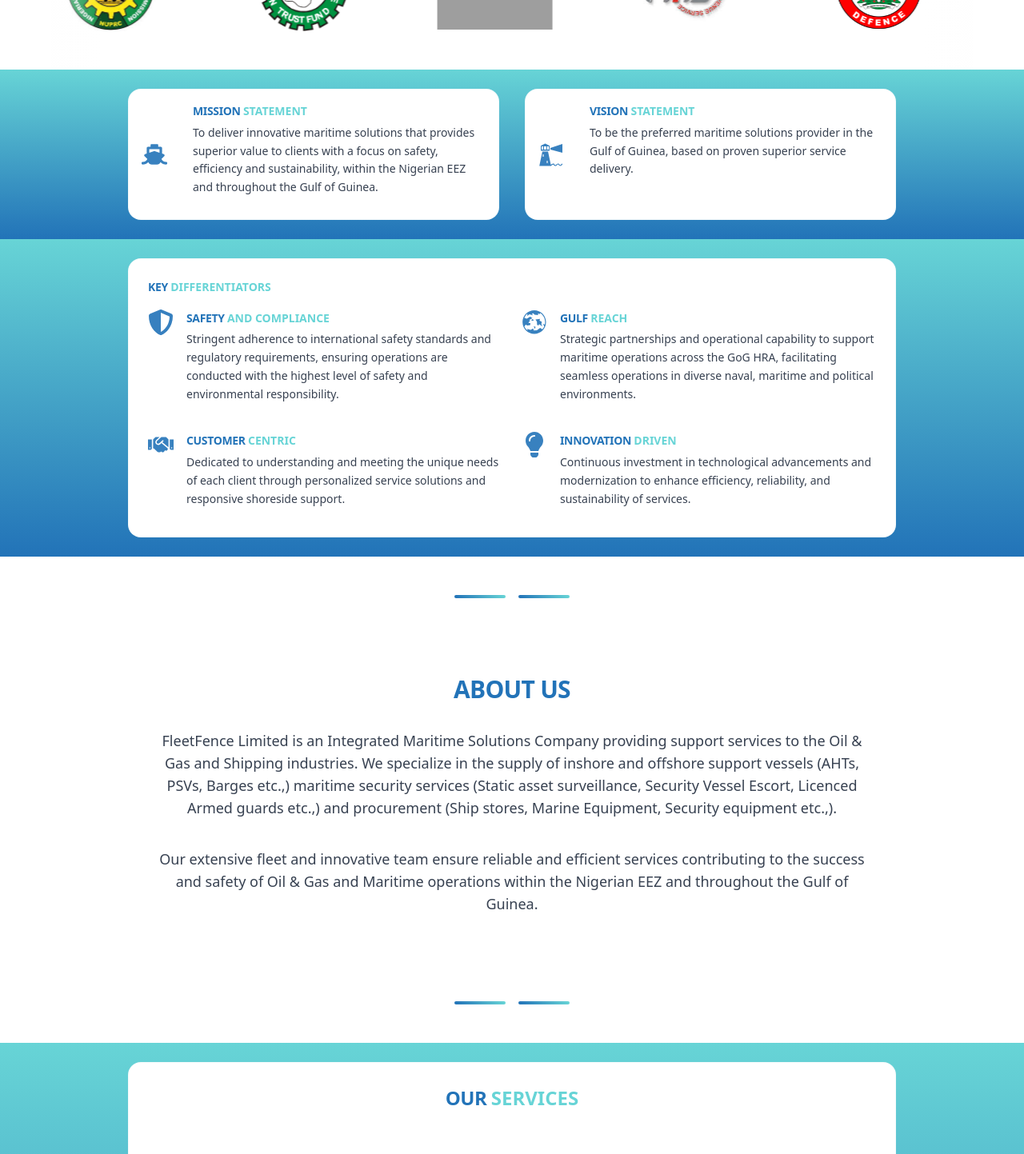
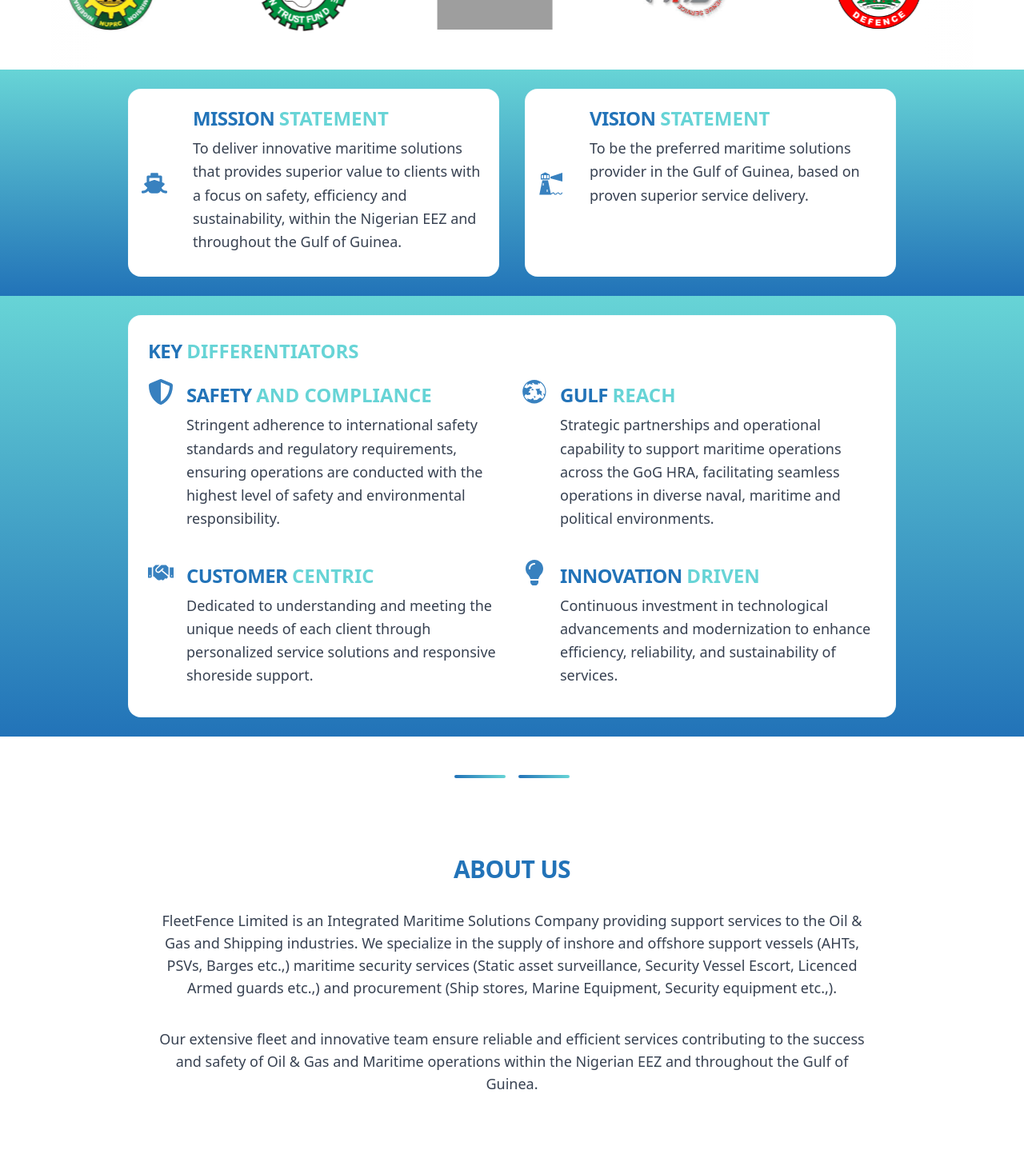
Before and after one commit to FFL-marine-ops/fleetfence, a Next.js app: page / in a window 1280 px wide. Shown: the part 1260-2703 px from the top of the page at 80% size. Built offline with nearby package versions, Linux system fonts and the light colour scheme; grey boxes are pictures that could not be loaded.

Commit message:
v1.5 text fixes

```diff
--- a/src/components/MissionVisionDifferentiators.tsx
+++ b/src/components/MissionVisionDifferentiators.tsx
@@ -14,10 +14,10 @@
               </span>
             </div>
             <div className="ml-12 sm:ml-16">
-              <h2 className="text-sm font-semibold text-brand-darkblue mb-1">
+              <h2 className="text-base sm:text-lg md:text-xl lg:text-2xl font-semibold text-brand-darkblue mb-1">
                 MISSION <span className="text-brand-teal">STATEMENT</span>
               </h2>
-              <p className="text-sm text-gray-700 leading-relaxed">To deliver innovative maritime solutions that provides superior value to clients with a focus on safety, efficiency and sustainability, within the Nigerian EEZ and throughout the Gulf of Guinea.</p>
+              <p className="text-lg text-gray-700 leading-relaxed">To deliver innovative maritime solutions that provides superior value to clients with a focus on safety, efficiency and sustainability, within the Nigerian EEZ and throughout the Gulf of Guinea.</p>
             </div>
           </div>
           <div className="bg-white border border-brand-lightgrey/30 p-3 sm:p-4 rounded-2xl transition-all duration-300 relative" data-aos="fade-up" data-aos-delay="200">
@@ -27,10 +27,10 @@
               </span>
             </div>
             <div className="ml-12 sm:ml-16">
-              <h2 className="text-sm font-semibold text-brand-darkblue mb-1">
+              <h2 className="text-base sm:text-lg md:text-xl lg:text-2xl font-semibold text-brand-darkblue mb-1">
                 VISION <span className="text-brand-teal">STATEMENT</span>
               </h2>
-              <p className="text-sm text-gray-700 leading-relaxed">To be the preferred maritime solutions provider in the Gulf of Guinea, based on proven superior service delivery.</p>
+              <p className="text-lg text-gray-700 leading-relaxed">To be the preferred maritime solutions provider in the Gulf of Guinea, based on proven superior service delivery.</p>
             </div>
           </div>
         </div>
@@ -44,7 +44,7 @@
     <GradientSection className="py-6" data-aos="fade-up">
       <div className="max-w-5xl mx-auto px-4 sm:px-6 lg:px-8">
         <div className="bg-white border border-brand-lightgrey/30 p-4 sm:p-6 rounded-2xl">
-          <h2 className="text-sm font-semibold text-brand-darkblue mb-4">
+          <h2 className="text-base sm:text-lg md:text-xl lg:text-2xl font-semibold text-brand-darkblue mb-4">
             KEY <span className="text-brand-teal">DIFFERENTIATORS</span>
           </h2>
           <div className="grid grid-cols-1 sm:grid-cols-2 gap-4 sm:gap-6">
@@ -55,10 +55,10 @@
                 </span>
               </div>
               <div className="flex-1">
-                <h3 className="text-sm font-semibold text-brand-darkblue mb-1">
+                <h3 className="text-base sm:text-lg md:text-xl lg:text-2xl font-semibold text-brand-darkblue mb-1">
                   SAFETY <span className="text-brand-teal">AND COMPLIANCE</span>
                 </h3>
-                <p className="text-sm text-gray-700 leading-relaxed">Stringent adherence to international safety standards and regulatory requirements, ensuring operations are conducted with the highest level of safety and environmental responsibility.</p>
+                <p className="text-lg text-gray-700 leading-relaxed">Stringent adherence to international safety standards and regulatory requirements, ensuring operations are conducted with the highest level of safety and environmental responsibility.</p>
               </div>
             </div>
             <div className="flex items-start gap-4" data-aos="fade-up" data-aos-delay="200">
@@ -68,10 +68,10 @@
                 </span>
               </div>
               <div className="flex-1">
-                <h3 className="text-sm font-semibold text-brand-darkblue mb-1">
+                <h3 className="text-base sm:text-lg md:text-xl lg:text-2xl font-semibold text-brand-darkblue mb-1">
                   GULF <span className="text-brand-teal">REACH</span>
                 </h3>
-                <p className="text-sm text-gray-700 leading-relaxed">Strategic partnerships and operational capability to support maritime operations across the GoG HRA, facilitating seamless operations in diverse naval, maritime and political environments.</p>
+                <p className="text-lg text-gray-700 leading-relaxed">Strategic partnerships and operational capability to support maritime operations across the GoG HRA, facilitating seamless operations in diverse naval, maritime and political environments.</p>
               </div>
             </div>
             <div className="flex items-start gap-4" data-aos="fade-up" data-aos-delay="300">
@@ -81,10 +81,10 @@
                 </span>
               </div>
               <div className="flex-1">
-                <h3 className="text-sm font-semibold text-brand-darkblue mb-1">
+                <h3 className="text-base sm:text-lg md:text-xl lg:text-2xl font-semibold text-brand-darkblue mb-1">
                   CUSTOMER <span className="text-brand-teal">CENTRIC</span>
                 </h3>
-                <p className="text-sm text-gray-700 leading-relaxed">Dedicated to understanding and meeting the unique needs of each client through personalized service solutions and responsive shoreside support.</p>
+                <p className="text-lg text-gray-700 leading-relaxed">Dedicated to understanding and meeting the unique needs of each client through personalized service solutions and responsive shoreside support.</p>
               </div>
             </div>
             <div className="flex items-start gap-4" data-aos="fade-up" data-aos-delay="400">
@@ -94,10 +94,10 @@
                 </span>
               </div>
               <div className="flex-1">
-                <h3 className="text-sm font-semibold text-brand-darkblue mb-1">
+                <h3 className="text-base sm:text-lg md:text-xl lg:text-2xl font-semibold text-brand-darkblue mb-1">
                   INNOVATION <span className="text-brand-teal">DRIVEN</span>
                 </h3>
-                <p className="text-sm text-gray-700 leading-relaxed">Continuous investment in technological advancements and modernization to enhance efficiency, reliability, and sustainability of services.</p>
+                <p className="text-lg text-gray-700 leading-relaxed">Continuous investment in technological advancements and modernization to enhance efficiency, reliability, and sustainability of services.</p>
               </div>
             </div>
           </div>
--- a/src/components/ServicesSection.tsx
+++ b/src/components/ServicesSection.tsx
@@ -34,7 +34,7 @@
       <div className="max-w-5xl mx-auto px-4 sm:px-6 lg:px-8">
         <div className="bg-white border border-brand-lightgrey/30 p-4 sm:p-6 rounded-2xl">
           <div className="text-center mb-8">
-            <h2 className="text-2xl font-semibold text-brand-darkblue">
+            <h2 className="text-2xl sm:text-3xl md:text-4xl lg:text-5xl font-semibold text-brand-darkblue">
               OUR <span className="text-brand-teal">SERVICES</span>
             </h2>
           </div>
@@ -47,10 +47,10 @@
                   </span>
                 </div>
                 <div className="flex-1">
-                  <h3 className="text-sm font-semibold text-brand-darkblue mb-1">
+                  <h3 className="text-base sm:text-lg md:text-xl lg:text-2xl font-semibold text-brand-darkblue mb-1">
                     {service.title} <span className="text-brand-teal">{service.subtitle}</span>
                   </h3>
-                  <p className="text-sm text-gray-700 leading-relaxed">{service.desc}</p>
+                  <p className="text-lg text-gray-700 leading-relaxed">{service.desc}</p>
                 </div>
               </div>
             ))}
```
